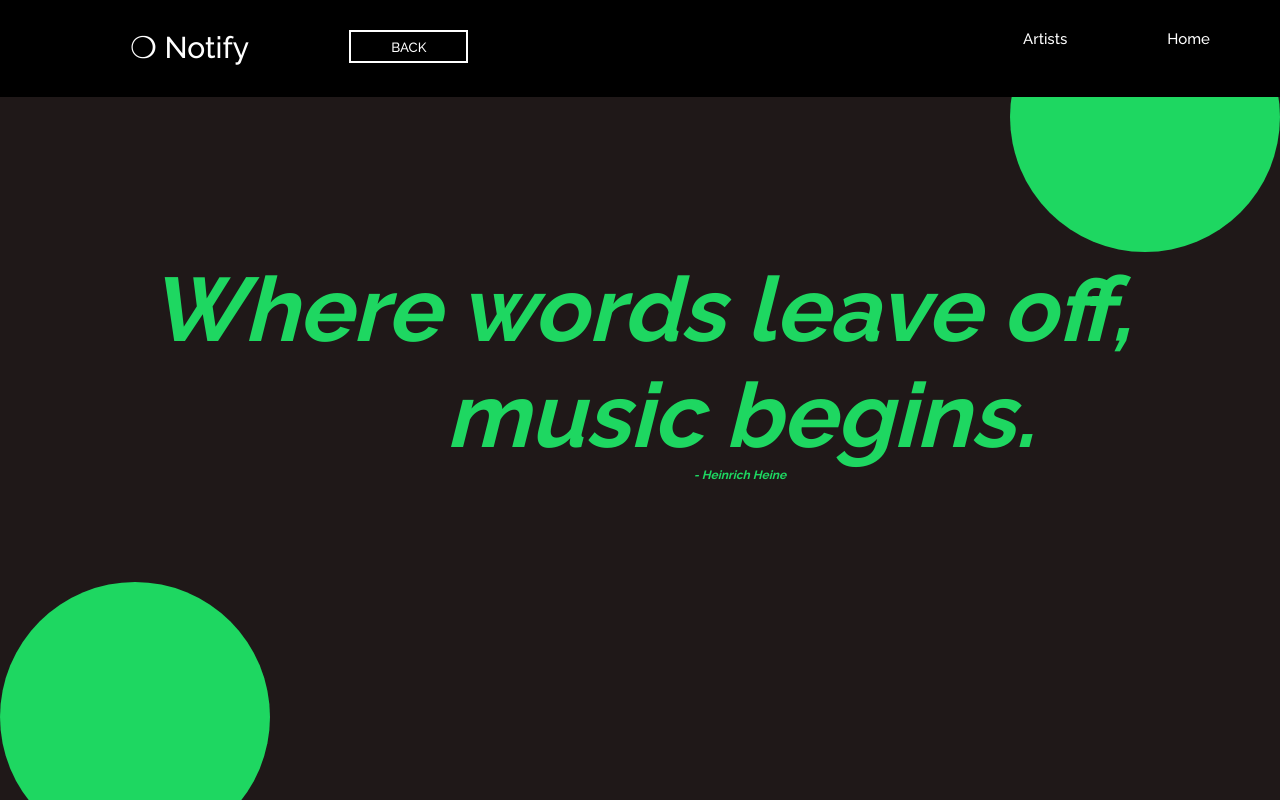
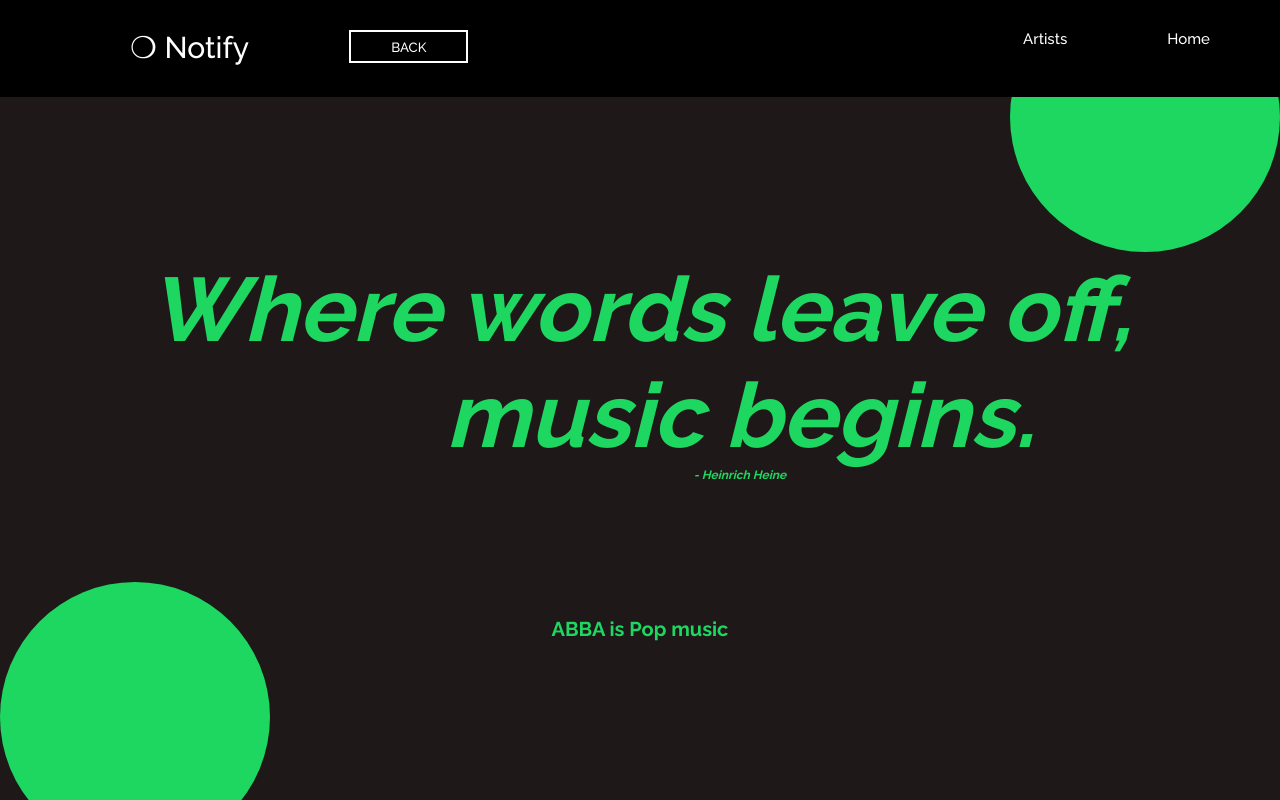
Before and after one commit to Rachiey/react-music-app, a React app: page / in a window 1280 px wide. Shown: the top 800 px of the page. Built offline with nearby package versions, Linux system fonts and the light colour scheme.

Commit message:
added redux feature to home page

```diff
--- a/package.json
+++ b/package.json
@@ -50,6 +50,9 @@
     "axios": "^0.24.0",
     "react": "^17.0.2",
     "react-dom": "^17.0.2",
-    "react-router-dom": "^5.3.0"
+    "react-redux": "^7.2.6",
+    "react-router-dom": "^5.3.0",
+    "redux": "^4.1.2",
+    "redux-devtools-extension": "^2.13.9"
   }
 }
--- a/src/App.jsx
+++ b/src/App.jsx
@@ -3,15 +3,21 @@ import { Header } from './layout';
 import { Switch, Route } from 'react-router-dom';
 import * as Pages from './pages';
 
+import { useSelector } from 'react-redux';
 
 const App = () => {
+    const type= useSelector((store) => store.musicType )
+    const name = useSelector((store) => store.artistName )
+
     return (
     <>
         <Header />
 
         <Switch>
         <Route exact path='/'>
+
           <Pages.Home />
+          <h2>{name} is {type} music </h2>
         </Route>
 
         <Route path='/artists'>
--- a/src/index.js
+++ b/src/index.js
@@ -1,14 +1,42 @@
 import React from 'react';
 import ReactDOM from 'react-dom';
+import { createStore } from 'redux';
+import { Provider } from 'react-redux';
+import { devToolsEnhancer } from 'redux-devtools-extension';
 import { BrowserRouter as Router } from 'react-router-dom';
+
 import App from './App';
+
+let initState ={
+    artistName: 'ABBA',
+    musicType: 'Pop',
+    intro: 'intro here'
+}
+
+
+function myReducer(state=initState, action){
+    switch(action.type){
+        case 'UPDATE_NAME':
+            return {...state, artistName: action.payload };
+        case 'UPDATE_TYPE':
+            return {...state, musicType: action.payload};
+        case 'UPDATE_INTRO':
+            return {...state, intro: action.payload }
+        default:
+            return state;
+    }
+}
+
+let store = createStore(myReducer, devToolsEnhancer());
 
 
 ReactDOM.render(
     <React.StrictMode>
-      <Router>
-        <App />
-      </Router>
+        <Provider store={store}>
+             <Router>
+                 <App />
+            </Router>
+        </Provider>
     </React.StrictMode>,
     document.getElementById('root')
-  );
+);
--- a/src/pages/Home/style.css
+++ b/src/pages/Home/style.css
@@ -73,3 +73,12 @@ h1.author {
     float: right;
     margin-top: -500px !important;
 }
+
+h2 {
+    margin-top: 135px;
+    margin-bottom: 0 !important;
+    text-align: center;
+    font-family: 'Raleway', sans-serif;
+    font-size: 20px;
+    color: #1ED761;
+}
```
Also changed, not shown: 2 other files (tests, documents, lock files or other folders).
